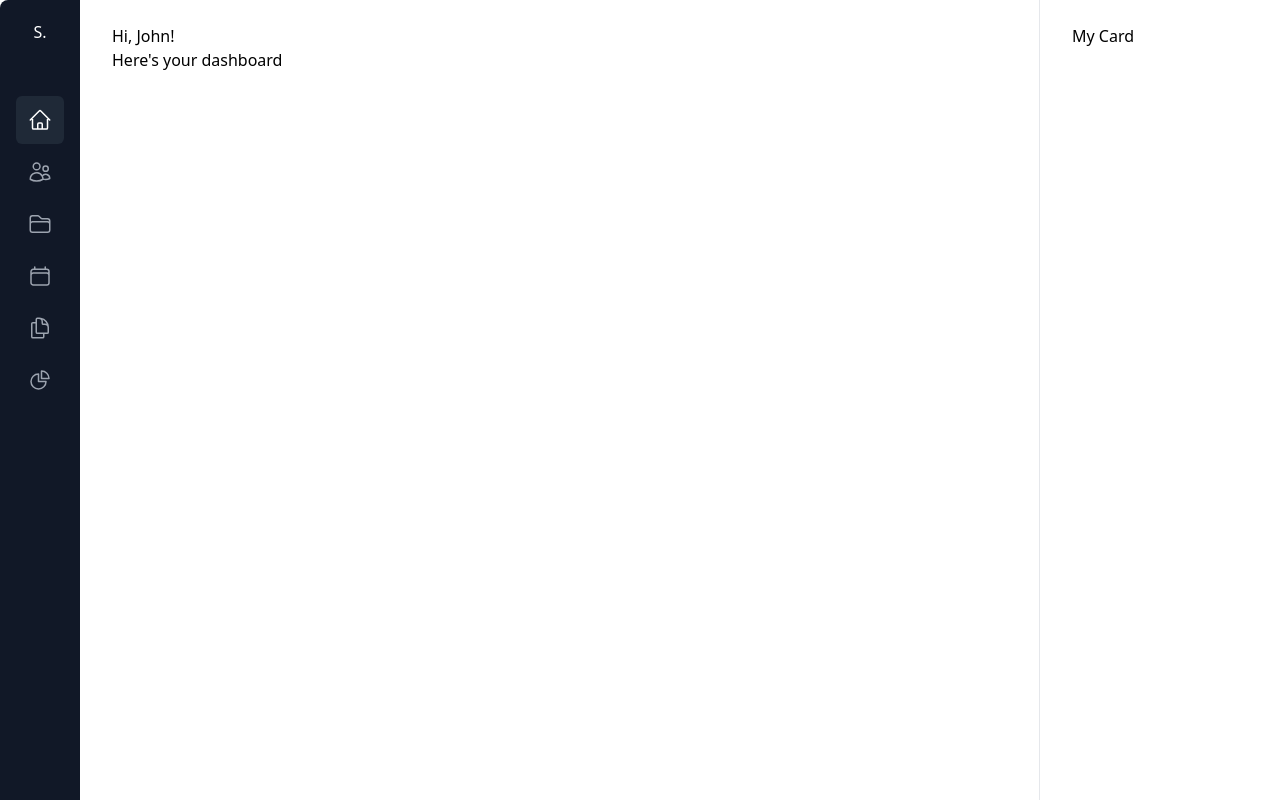
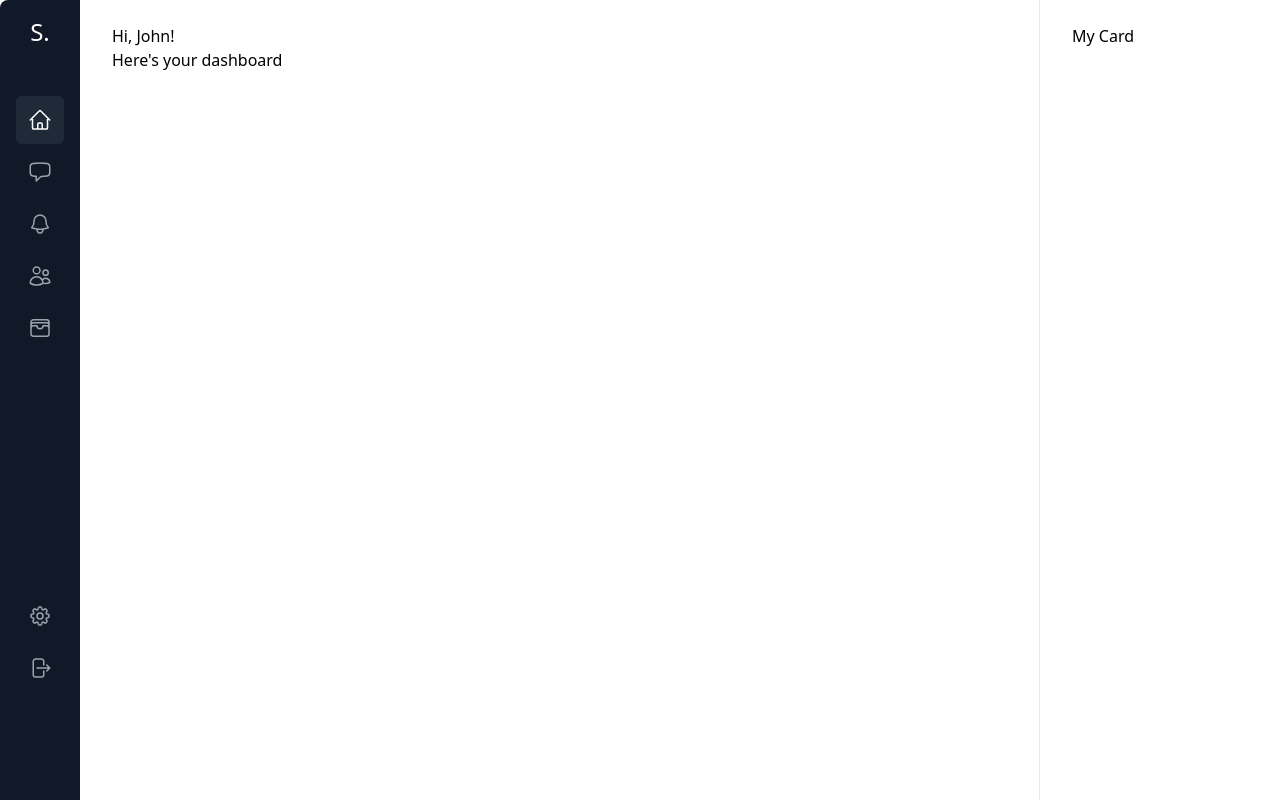
Before and after one commit to munanadhifa/Dashboard, a React (Create React App) app: page / in a window 1280 px wide. Built offline with nearby package versions, Linux system fonts and the light colour scheme.

Commit message:
update sidebar icon

```diff
--- a/src/components/Sidebar.js
+++ b/src/components/Sidebar.js
@@ -2,22 +2,31 @@ import { Fragment, useState } from "react";
 import { Dialog, Transition } from "@headlessui/react";
 import {
   Bars3Icon,
-  CalendarIcon,
-  ChartPieIcon,
-  DocumentDuplicateIcon,
-  FolderIcon,
   HomeIcon,
   UsersIcon,
-  XMarkIcon,
+  ChatBubbleLeftIcon,
+  BellIcon,
+  WalletIcon,
+  Cog8ToothIcon,
+  ArrowRightStartOnRectangleIcon,
 } from "@heroicons/react/24/outline";
 
 const navigation = [
   { name: "Dashboard", href: "#", icon: HomeIcon, current: true },
-  { name: "Team", href: "#", icon: UsersIcon, current: false },
-  { name: "Projects", href: "#", icon: FolderIcon, current: false },
-  { name: "Calendar", href: "#", icon: CalendarIcon, current: false },
-  { name: "Documents", href: "#", icon: DocumentDuplicateIcon, current: false },
-  { name: "Reports", href: "#", icon: ChartPieIcon, current: false },
+  { name: "Messages", href: "#", icon: ChatBubbleLeftIcon, current: false },
+  { name: "Notification", href: "#", icon: BellIcon, current: false },
+  { name: "Person", href: "#", icon: UsersIcon, current: false },
+  { name: "Wallet", href: "#", icon: WalletIcon, current: false },
+];
+
+const endNavigation = [
+  { name: "Settings", href: "#", icon: Cog8ToothIcon, current: false },
+  {
+    name: "Log out",
+    href: "#",
+    icon: ArrowRightStartOnRectangleIcon,
+    current: false,
+  },
 ];
 
 function classNames(...classes) {
@@ -40,11 +49,34 @@ export default function Example() {
       <div>
         <div className="hidden lg:fixed lg:inset-y-0 lg:left-0 lg:z-50 lg:block lg:w-20 lg:overflow-y-auto lg:bg-gray-900 lg:pb-4  rounded-tl-lg">
           <div className="flex h-16 shrink-0 items-center justify-center">
-            <h1 className="text-white">S.</h1>
+            <p className="text-white text-2xl">S.</p>
           </div>
           <nav className="mt-8">
             <ul role="list" className="flex flex-col items-center space-y-1">
               {navigation.map((item) => (
+                <li key={item.name}>
+                  <a
+                    href={item.href}
+                    className={classNames(
+                      item.current
+                        ? "bg-gray-800 text-white"
+                        : "text-gray-400 hover:text-white hover:bg-gray-800",
+                      "group flex gap-x-3 rounded-md p-3 text-sm leading-6 font-semibold"
+                    )}
+                  >
+                    <item.icon
+                      className="h-6 w-6 shrink-0"
+                      aria-hidden="true"
+                    />
+                    <span className="sr-only">{item.name}</span>
+                  </a>
+                </li>
+              ))}
+            </ul>
+          </nav>
+          <nav className="mt-60">
+            <ul role="list" className="flex flex-col items-center space-y-1">
+              {endNavigation.map((item) => (
                 <li key={item.name}>
                   <a
                     href={item.href}
```
